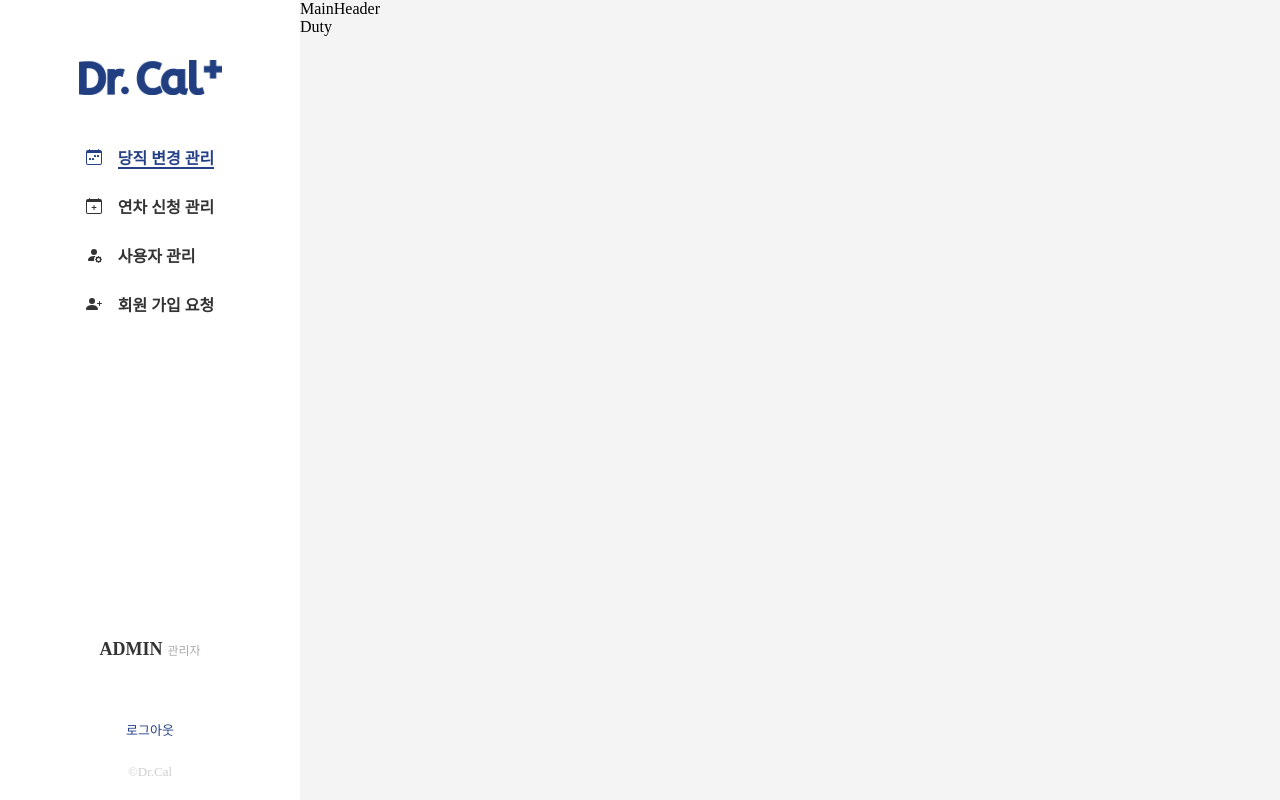
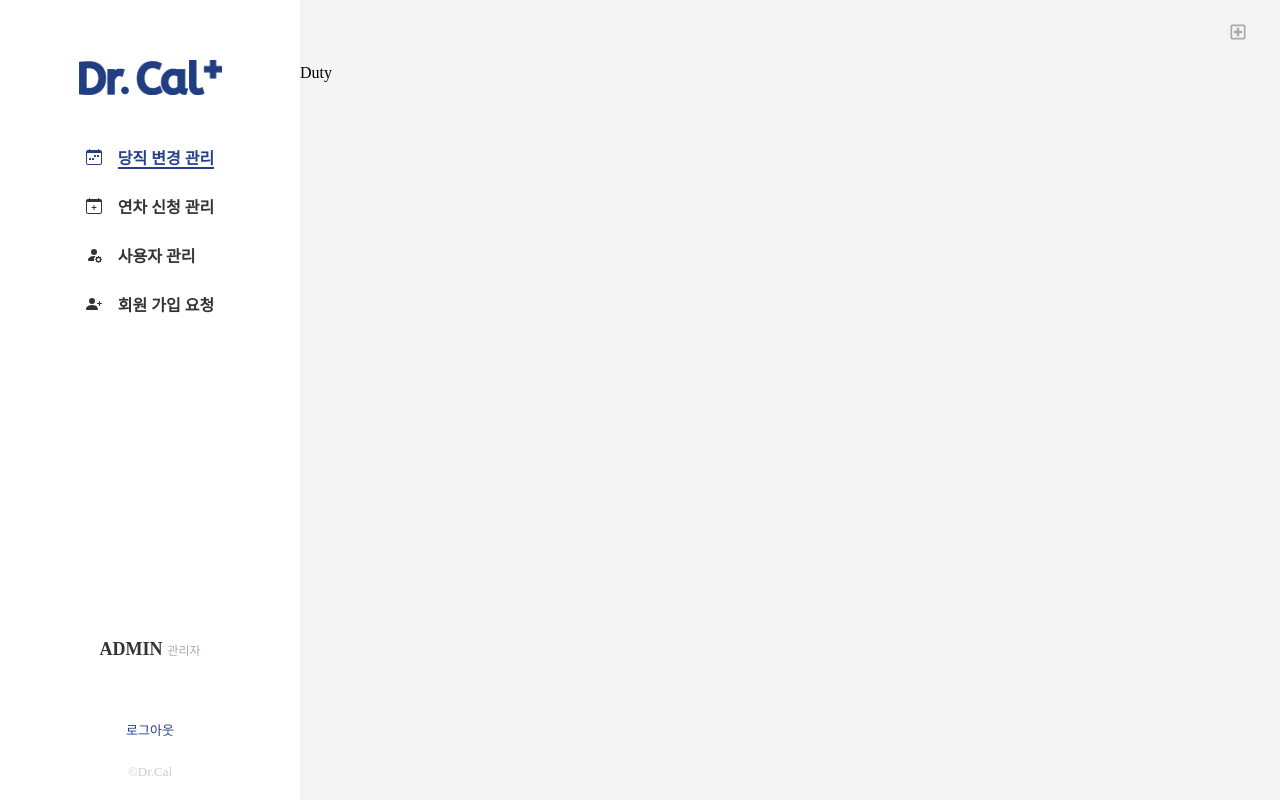
Before and after one commit to 7581058/DoctorCal-Admin, a React (Vite) app: page /duty in a window 1280 px wide. Built offline with nearby package versions, Linux system fonts and the light colour scheme; no server answers; a web font is replaced by a local one; what recoil-persist would draw is missing.

Commit message:
:sparkles: Feat: 메인 헤더 관리자 재직 병원명 출력

```diff
--- a/src/components/MainHeader.tsx
+++ b/src/components/MainHeader.tsx
@@ -1,7 +1,58 @@
-import React from 'react';
+import { hospitalDecode } from '@/utils/decode';
+import { MdOutlineLocalHospital } from 'react-icons/md';
+import styled from 'styled-components';
+import { useEffect, useState } from 'react';
+import { getMyPage } from '@/lib/api';
+import { UserData } from '@/lib/types';
 
 const MainHeader = () => {
-  return <div>MainHeader</div>;
+  const [adminData, setAdminData] = useState<UserData>();
+
+  // 관리자 정보 조회
+  const getAdminInfo = async () => {
+    await getMyPage()
+      .then(res => {
+        if (res.success) {
+          setAdminData(res.item);
+        }
+      })
+      .catch(error => console.log(error));
+  };
+
+  useEffect(() => {
+    getAdminInfo();
+  }, []);
+
+  return (
+    <Container>
+      <HosPitalName>
+        <MdOutlineLocalHospital />
+        {adminData && <span className="hospital-name">{hospitalDecode[adminData.hospitalId].hospital}</span>}
+      </HosPitalName>
+    </Container>
+  );
 };
 
 export default MainHeader;
+
+const Container = styled.div`
+  display: flex;
+  justify-content: flex-end;
+  align-items: center;
+  width: 100%;
+  height: 64px;
+  color: ${props => props.theme.gray};
+  font-weight: 500;
+`;
+
+const HosPitalName = styled.div`
+  display: flex;
+  justify-content: center;
+  align-items: center;
+  gap: 8px;
+  margin: 32px;
+  svg {
+    width: 20px;
+    height: 20px;
+  }
+`;
```
